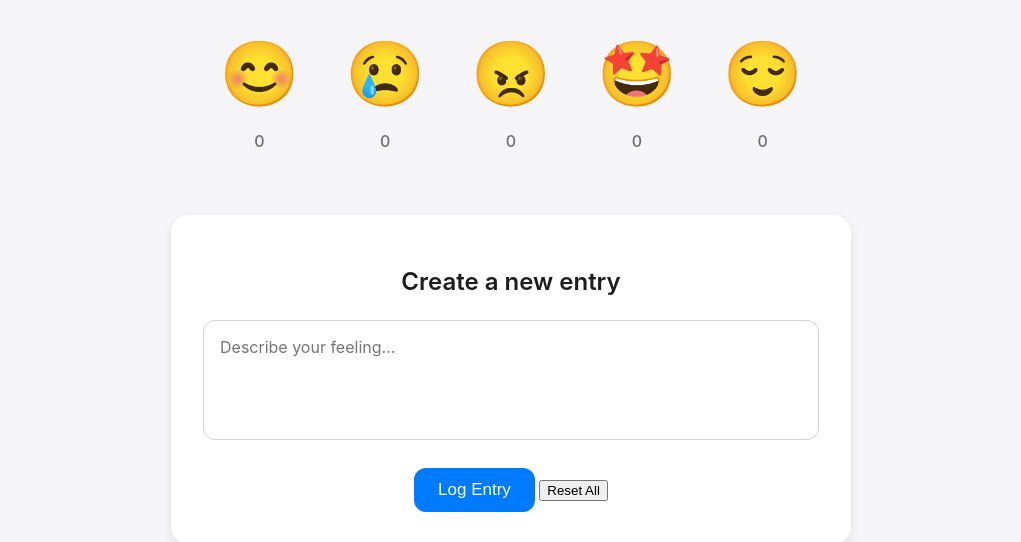
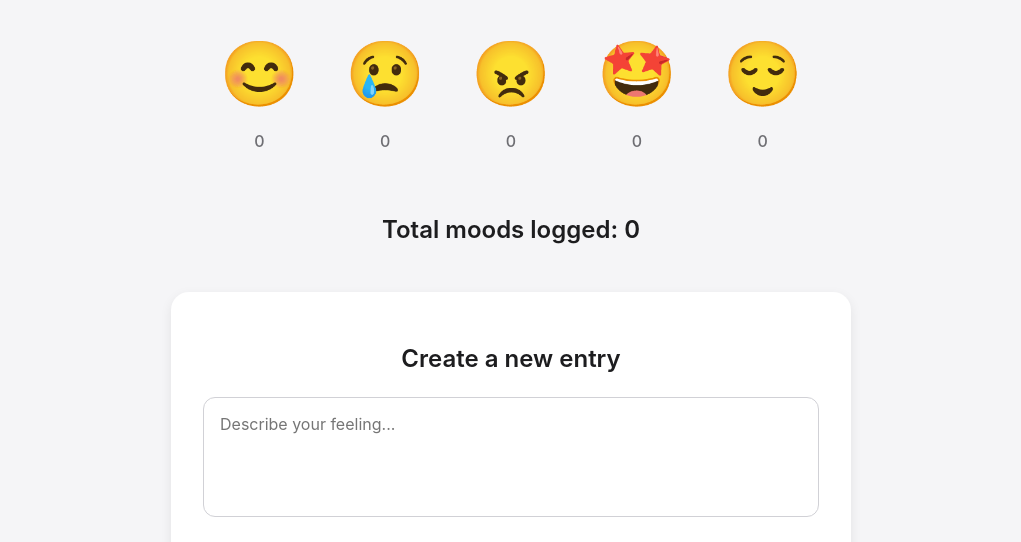
Before and after one commit to Spk2025/4155-Group-2, a plain HTML site: page home.html in a window 1280 px wide. Shown: the part 180-722 px from the top of the page, without its empty margins (129-1150 px from the left). Drawn offline with nearby package versions, Linux system fonts and the light colour scheme.

Commit message:
Update home.html

```diff
--- a/home.html
+++ b/home.html
@@ -39,6 +39,9 @@
                 <p class="count">0</p>
             </div>
         </div>
+        <div class="total-moods">
+            <h2>Total moods logged: <span id="totalCount">0</span></h2>
+        </div>
         <div class="journal-entry">
             <h2>Create a new entry</h2>
             <textarea id="journal-text" placeholder="Describe your feeling..."></textarea>
```
